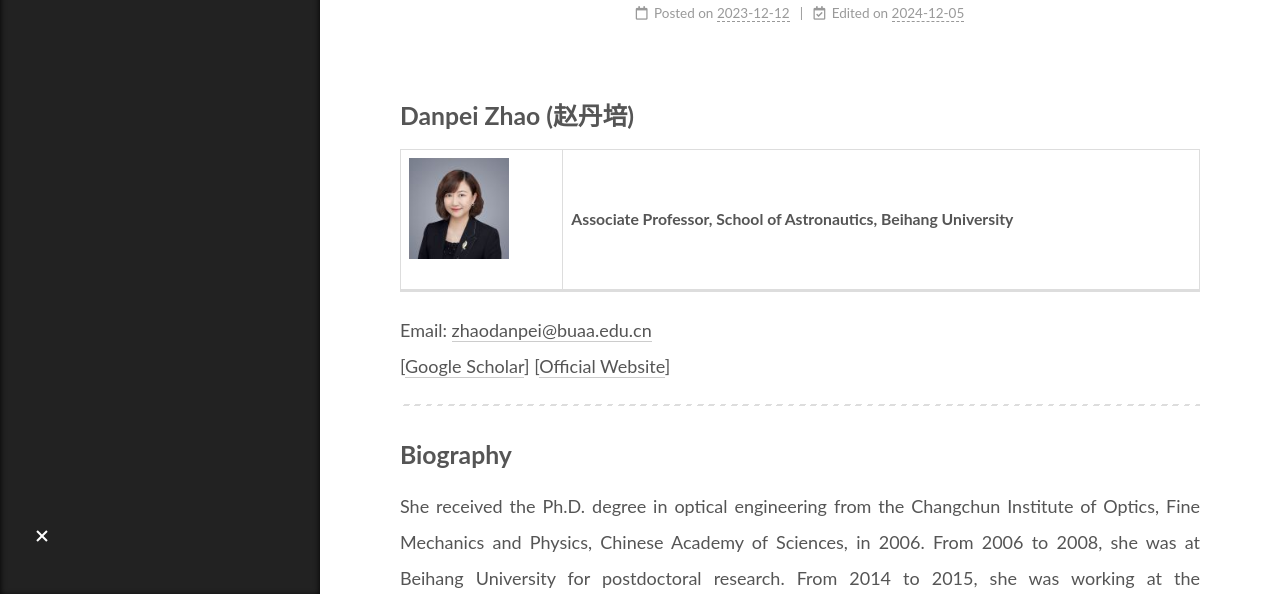
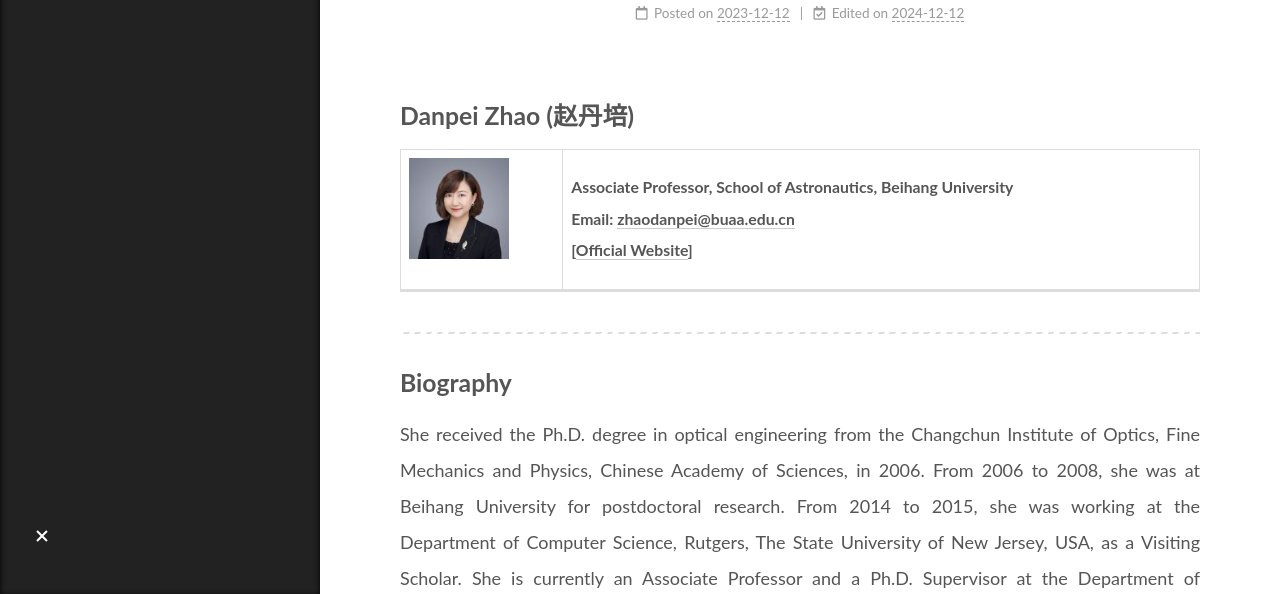
Before and after one commit to zhaodanpei/zhaodanpei.github.io, a plain HTML site: page 2023/12/12/Biography/index.html in a window 1280 px wide. Shown: the part 206-800 px from the top of the page. Drawn offline with Linux system fonts and the light colour scheme; files whose address does not match are found by name.

Commit message:
Site updated: 2024-12-12 15:11:36

```diff
--- a/2023/12/12/Biography/index.html
+++ b/2023/12/12/Biography/index.html
@@ -20,16 +20,16 @@
     var CONFIG = {"hostname":"zhaodanpei.github.io","root":"/","scheme":"Mist","version":"7.8.0","exturl":false,"sidebar":{"position":"left","display":"post","padding":18,"offset":12,"onmobile":false},"copycode":{"enable":false,"show_result":false,"style":null},"back2top":{"enable":true,"sidebar":false,"scrollpercent":false},"bookmark":{"enable":false,"color":"#222","save":"auto"},"fancybox":false,"mediumzoom":false,"lazyload":false,"pangu":false,"comments":{"style":"tabs","active":null,"storage":true,"lazyload":false,"nav":null},"algolia":{"hits":{"per_page":10},"labels":{"input_placeholder":"Search for Posts","hits_empty":"We didn't find any results for the search: ${query}","hits_stats":"${hits} results found in ${time} ms"}},"localsearch":{"enable":false,"trigger":"auto","top_n_per_article":1,"unescape":false,"preload":false},"motion":{"enable":true,"async":false,"transition":{"post_block":"fadeIn","post_header":"slideDownIn","post_body":"slideDownIn","coll_header":"slideLeftIn","sidebar":"slideUpIn"}}};
   </script>
 
-  <meta name="description" content="Danpei Zhao (赵丹培)    Associate Professor, School of Astronautics, Beihang University    Email: &amp;#122;&amp;#104;&amp;#x61;&amp;#x6f;&amp;#x64;&amp;#x61;&amp;#x6e;&amp;#x70;&amp;#101;&amp;#105;&amp;#64;&amp;#x62;&amp;#117;&amp;#x61;&amp;#97;&amp;#46;&amp;#101;&amp;#x64;">
+  <meta name="description" content="Danpei Zhao (赵丹培)    Associate Professor, School of Astronautics, Beihang University Email: &amp;#122;&amp;#104;&amp;#97;&amp;#x6f;&amp;#100;&amp;#97;&amp;#110;&amp;#112;&amp;#x65;&amp;#105;&amp;#64;&amp;#x62;&amp;#x75;&amp;#x61;&amp;#97;&amp;#46;&amp;#x65;&amp;#x64;&amp;#117">
 <meta property="og:type" content="article">
 <meta property="og:title" content="About me">
 <meta property="og:url" content="https://zhaodanpei.github.io/2023/12/12/Biography/index.html">
 <meta property="og:site_name" content="Danpei Zhao">
-<meta property="og:description" content="Danpei Zhao (赵丹培)    Associate Professor, School of Astronautics, Beihang University    Email: &amp;#122;&amp;#104;&amp;#x61;&amp;#x6f;&amp;#x64;&amp;#x61;&amp;#x6e;&amp;#x70;&amp;#101;&amp;#105;&amp;#64;&amp;#x62;&amp;#117;&amp;#x61;&amp;#97;&amp;#46;&amp;#101;&amp;#x64;">
+<meta property="og:description" content="Danpei Zhao (赵丹培)    Associate Professor, School of Astronautics, Beihang University Email: &amp;#122;&amp;#104;&amp;#97;&amp;#x6f;&amp;#100;&amp;#97;&amp;#110;&amp;#112;&amp;#x65;&amp;#105;&amp;#64;&amp;#x62;&amp;#x75;&amp;#x61;&amp;#97;&amp;#46;&amp;#x65;&amp;#x64;&amp;#117">
 <meta property="og:locale" content="en_US">
 <meta property="og:image" content="https://zhaodanpei.github.io/2023/12/12/Biography/images/photo.jpg">
 <meta property="article:published_time" content="2023-12-12T00:54:56.403Z">
-<meta property="article:modified_time" content="2024-12-05T08:19:31.010Z">
+<meta property="article:modified_time" content="2024-12-12T07:10:39.396Z">
 <meta property="article:author" content="Danpei Zhao">
 <meta name="twitter:card" content="summary">
 <meta name="twitter:image" content="https://zhaodanpei.github.io/2023/12/12/Biography/images/photo.jpg">
@@ -182,7 +182,7 @@
                   <i class="far fa-calendar-check"></i>
                 </span>
                 <span class="post-meta-item-text">Edited on</span>
-                <time title="Modified: 2024-12-05 16:19:31" itemprop="dateModified" datetime="2024-12-05T16:19:31+08:00">2024-12-05</time>
+                <time title="Modified: 2024-12-12 15:10:39" itemprop="dateModified" datetime="2024-12-12T15:10:39+08:00">2024-12-12</time>
               </span>
 
 
@@ -200,11 +200,10 @@
 <thead>
 <tr>
 <th><img src="images/photo.jpg" width="100"></th>
-<th>Associate Professor, School of Astronautics, Beihang University</th>
+<th>Associate Professor, School of Astronautics, Beihang University <br>Email: <a href="mailto:&#122;&#104;&#97;&#x6f;&#100;&#97;&#110;&#112;&#x65;&#105;&#64;&#x62;&#x75;&#x61;&#97;&#46;&#x65;&#x64;&#117;&#46;&#99;&#110;">&#122;&#104;&#97;&#x6f;&#100;&#97;&#110;&#112;&#x65;&#105;&#64;&#x62;&#x75;&#x61;&#97;&#46;&#x65;&#x64;&#117;&#46;&#99;&#110;</a> <br> [<a target="_blank" rel="noopener" href="https://shi.buaa.edu.cn/zhaodanpei/zh_CN/index.htm">Official Website</a>]</th>
 </tr>
 </thead>
 </table>
-<p>Email: <a href="mailto:&#122;&#104;&#x61;&#x6f;&#x64;&#x61;&#x6e;&#x70;&#101;&#105;&#64;&#x62;&#117;&#x61;&#97;&#46;&#101;&#x64;&#117;&#x2e;&#99;&#110;">&#122;&#104;&#x61;&#x6f;&#x64;&#x61;&#x6e;&#x70;&#101;&#105;&#64;&#x62;&#117;&#x61;&#97;&#46;&#101;&#x64;&#117;&#x2e;&#99;&#110;</a> <br>[<a target="_blank" rel="noopener" href="https://scholar.google.com/citations?hl=zh-CN&user=1sgrmSQAAAAJ">Google Scholar</a>] [<a target="_blank" rel="noopener" href="http://www.sa.buaa.edu.cn/info/1014/4780.htm">Official Website</a>]</p>
 <hr>
 <h2 id="Biography"><a href="#Biography" class="headerlink" title="Biography"></a>Biography</h2><p>She received the Ph.D. degree in optical engineering from the Changchun Institute of Optics, Fine Mechanics and Physics, Chinese Academy of Sciences, in 2006. From 2006 to 2008, she was at Beihang University for postdoctoral research. From 2014 to 2015, she was working at the Department of Computer Science, Rutgers, The State University of New Jersey, USA, as a Visiting Scholar. She is currently an Associate Professor and a Ph.D. Supervisor at the Department of Aerospace Information Engineering, Beihang University. Her research interests include saliency detection, target detection and recognition, image understanding, and their application in remote sensing images. She serves as a Standing Member for the Executive Council of Beijing Society of Image and Graphics. She founded and developed <em><strong>AIRVIC</strong></em> lab.</p>
 <p>She received fundation from the National Natural Science Foundation of China, the “十一五” and “十二五” Pre-research Project, the National 863 Project, the National 973 sub-project, the Air Force Pre-research Project, the National Key Research and Development Project, etc. We have also developed a number of research projects on automatic object detection and recognition of remote sensing images cooperated with space institutes and enterprises. Our achievements have been successfully applied to the lunar rover Yutu, high-resolution earth observation and military application.</p>
```
Also changed, not shown: index.html (+2 -3 lines).
